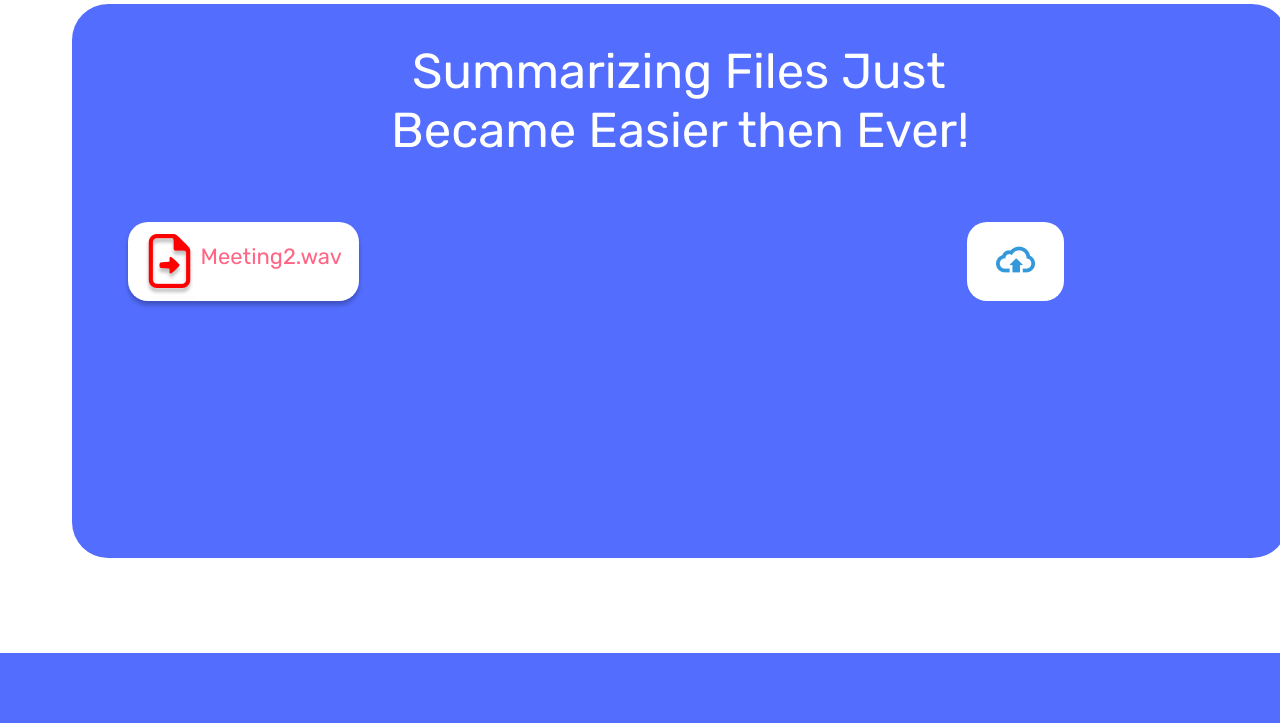
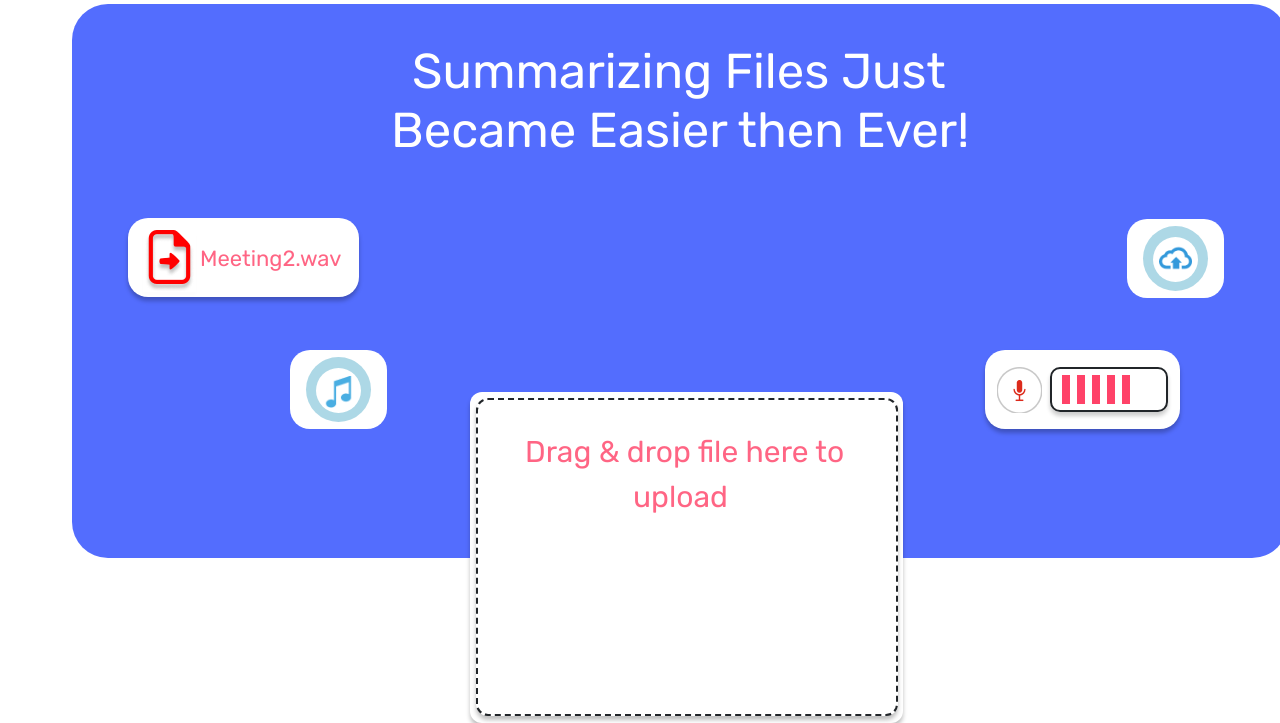
Before and after one commit to fe-iron/summlit, a Django app: page / in a window 1280 px wide. Shown: the part 147-870 px from the top of the page. Before the commit the page ends 800 px from the top, so only its background shows below. Run offline with Django 3.2, Linux system fonts and the light colour scheme; some libraries are stand-ins or nearby versions.

Commit message:
update in home page blue body

```diff
--- a/summlit_design/static/css/style.css
+++ b/summlit_design/static/css/style.css
@@ -39,7 +39,7 @@
 }
 
 .bluebody {
-
+    position: relative;
     height: 554px;
     margin-left: 72px;
     background-color: #536DFE;
@@ -56,53 +56,223 @@
     margin-top: 38px;
     font-size: 49px;
     line-height: 59px;
+    position: absolute;
 
 }
 .tagline_body{
     width: 581px;
     height: 95.4px;
+    position: absolute;
 }
 
 #tagline_upperline{
     margin-left: 21px;
+    position: absolute;
 }
 .download_file{
+    position: absolute;
     max-width: 19%;
     height: 79px;
     background-color: white;
     border-radius: 20px;
     margin-left: 56px;
-    margin-top: 85px;
+    margin-top: 214px;
     box-shadow: 0px 4px 4px rgba(0, 0, 0, 0.25);
 }
 
 .download_file img{
+    position: absolute;
     margin-top: 12px;
     box-shadow: 0px 4px 4px rgba(0, 0, 0, 0.01);
 }
 
 .filename{
+    position: absolute;
     font-family: 'Rubik', sans-serif;
     display: inline;
     color: #FF6584;
     font-size: 22px;
+    margin-left: 57px;
+    margin-top: 24px;
 }
 
 .cloud_block{
+    position: absolute;
     max-width: 8%;
     height: 79px;
-    margin-top: 85px;
+    margin-top: 215px;
+    margin-left: 1055px;
     background-color: white;
     border-radius: 20px;
 }
 
-#circle-outer{
+.circle-outer{
+    position: absolute;
+    background: lightblue;
     border-radius: 50%;
-    //background-color: rgba(74, 174, 226, 0.35);
-    transform: rotate(-3.99deg);
+    width: 65px;
+    height: 65px;
+    margin-left: 1px;
+    margin-top: 7px;
+
+}
+.circle-inner{
+    position: absolute;
+    background: white;
+    border-radius: 50%;
+    width: 45px;
+    height: 45px;
+    margin-left: 11px;
+    margin-top: 18px;
+
 }
 
-#circle-outer img{
-    margin-top: 22px;
-    margin-left: 14px;
+.cloud_block img{
+    position: absolute;
+    margin-top: 26px;
+    margin-left: 17px;
+    width: 33px;
 }
+
+}
+#music{
+    position: absolute;
+    margin-top: 23px;
+    margin-left: 11px;
+}
+
+.download_file1 {
+    position: absolute;
+    max-width: 16%;
+
+    height: 79px;
+    background-color: white;
+    border-radius: 20px;
+
+    margin-top: 346px;
+    margin-left: 913px;
+    box-shadow: 0px 4px 4px rgba(0, 0, 0, 0.25);
+}
+.download_file1 img{
+    position: absolute;
+    margin-top: 17px;
+    margin-left: -3px;
+    width: 45px;
+    height: 46px;
+}
+
+.music_block {
+    position: absolute;
+    max-width: 8%;
+    height: 79px;
+    margin-top: 346px;
+    margin-left: 218px;
+    background-color: white;
+    border-radius: 20px;
+}
+.circle-outer-music{
+    position: absolute;
+    background: lightblue;
+    border-radius: 50%;
+    width: 65px;
+    height: 65px;
+    margin-left: 1px;
+    margin-top: 7px;
+}
+
+.circle-inner-music{
+    position: absolute;
+    background: white;
+    border-radius: 50%;
+    width: 45px;
+    height: 45px;
+    margin-left: 11px;
+    margin-top: 18px;
+}
+.music_block img{
+    position: absolute;
+    margin-top: 26px;
+    margin-left: 17px;
+    width: 33px;
+}
+#bar-border{
+    position: absolute;
+    width: 118px;
+    height: 45px;
+    border: 2px solid;
+    border-radius: 10px;
+    margin-top: 17px;
+    margin-left: 50px;
+    box-shadow: 0px 4px 4px rgba(0, 0, 0, 0.20);
+}
+#bar1{
+    position: absolute;
+    width: 0px;
+    height: 29px;
+    margin-left: 10px;
+    margin-top: 6px;
+    border: 4px solid #FF4268;
+}
+#bar2{
+    position: absolute;
+    width: 0px;
+    height: 29px;
+    margin-left: 25px;
+    margin-top: 6px;
+    border: 4px solid #FF4268;
+}
+#bar3{
+    position: absolute;
+    width: 0px;
+    height: 29px;
+    margin-left: 40px;
+    margin-top: 6px;
+    border: 4px solid #FF4268;
+}
+#bar4{
+    position: absolute;
+    width: 0px;
+    height: 29px;
+    margin-left: 55px;
+    margin-top: 6px;
+    border: 4px solid #FF4268;
+}
+#bar5{
+    position: absolute;
+    width: 0px;
+    height: 29px;
+    margin-left: 70px;
+    margin-top: 6px;
+    border: 4px solid #FF4268;
+}
+#dropdown{
+    position: absolute;
+    width: 433px;
+    height: 331px;
+    background-color: white;
+    border-radius: 12px;
+    margin-top: 388px;
+    margin-left: 383px;
+    box-shadow: 0px 4px 4px rgba(0, 0, 0, 0.25);
+}
+#dropdown-inner{
+    position: absolute;
+    width: 422px;
+    height: 318px;
+    background-color: white;
+    border-radius: 12px;
+    margin-top: 6px;
+    margin-left: 6px;
+    border: 2px dashed;
+    box-shadow: 0px 4px 4px rgba(0, 0, 0, 0.25);
+}
+#dropdown-inner p{
+    position: absolute;
+    font-family: 'Rubik', sans-serif;
+    display: inline;
+    color: #FF6584;
+    font-size: 30px;
+    margin-top: 30px;
+    margin-left: 47px;
+
+}
--- a/summlit_design/templates/home/index.html
+++ b/summlit_design/templates/home/index.html
@@ -50,9 +50,36 @@
             </div>
             <div class="col-lg-6"></div>
             <div class="col-lg-3 cloud_block">
-            <span id="circle-outer">
-                <img src="{% static 'images/icons/cloud.png' %}" alt="cloud icon">
-            </span>
+                <div class="circle-outer"></div>
+                <div class="circle-inner"></div>
+                <img src="{% static 'images/icons/cloud.png' %}" alt="cloud icon" id="circle-outer">
+
+            </div>
+        </div>
+        <div class="row">
+            <div class="col-lg-3 music_block">
+                <div class="circle-outer-music"></div>
+                <div class="circle-inner-music"></div>
+                <img src="{% static 'images/icons/music.png' %}" alt="cloud icon" id="music">
+            </div>
+            <div class="col-md-6">
+                <div id="dropdown">
+                    <div id="dropdown-inner">
+                        <p>Drag & drop file here to <br><span style="margin-left: 108px;">upload</span></p>
+                    </div>
+                </div>
+
+            </div>
+            <div class="col-md-3 download_file1">
+                <img src="{% static 'images/icons/audio.png' %}" alt="cloud icon" >
+                <div id="bar-border">
+                    <div id="bar1"></div>
+                    <div id="bar2"></div>
+                    <div id="bar3"></div>
+                    <div id="bar4"></div>
+                    <div id="bar5"></div>
+
+                </div>
             </div>
         </div>
     </div>
```
Also changed, not shown: summlit_design/static/images/icons/audio.png (added), summlit_design/static/images/icons/music.png (added).
